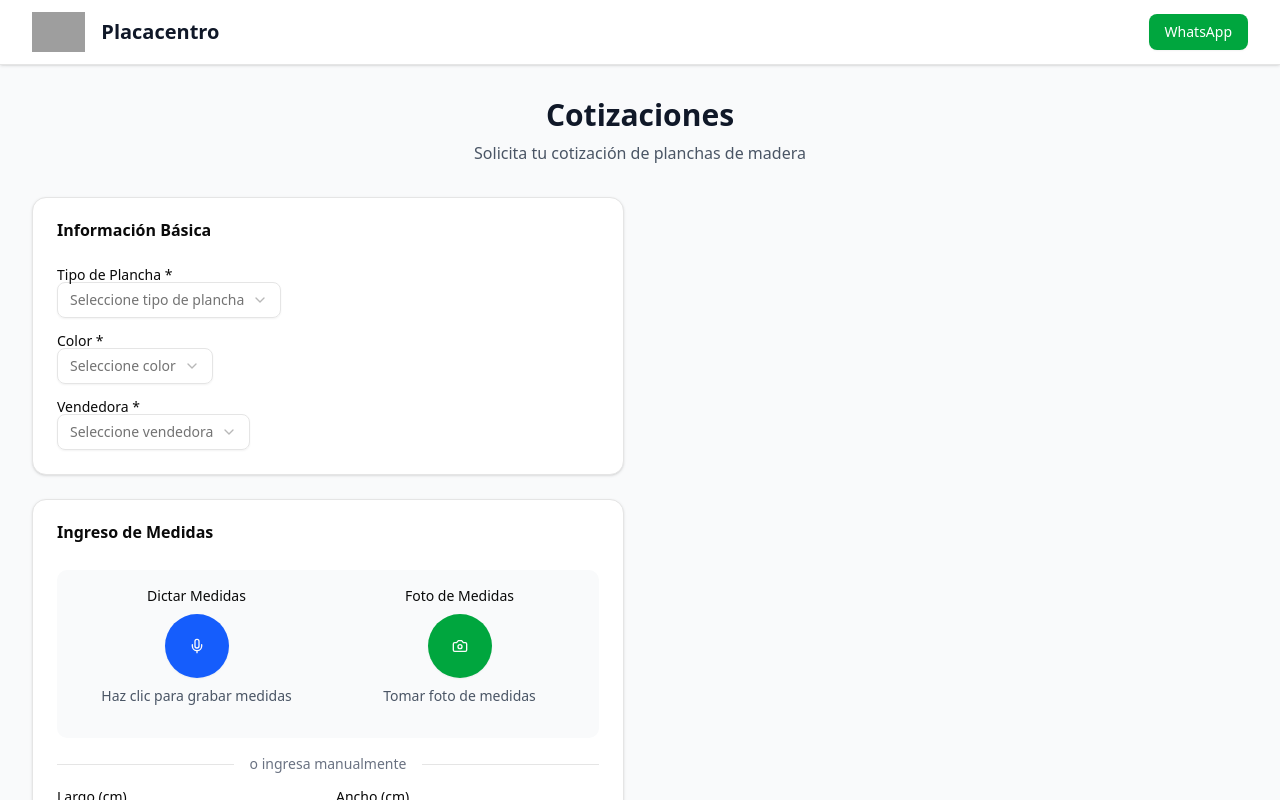
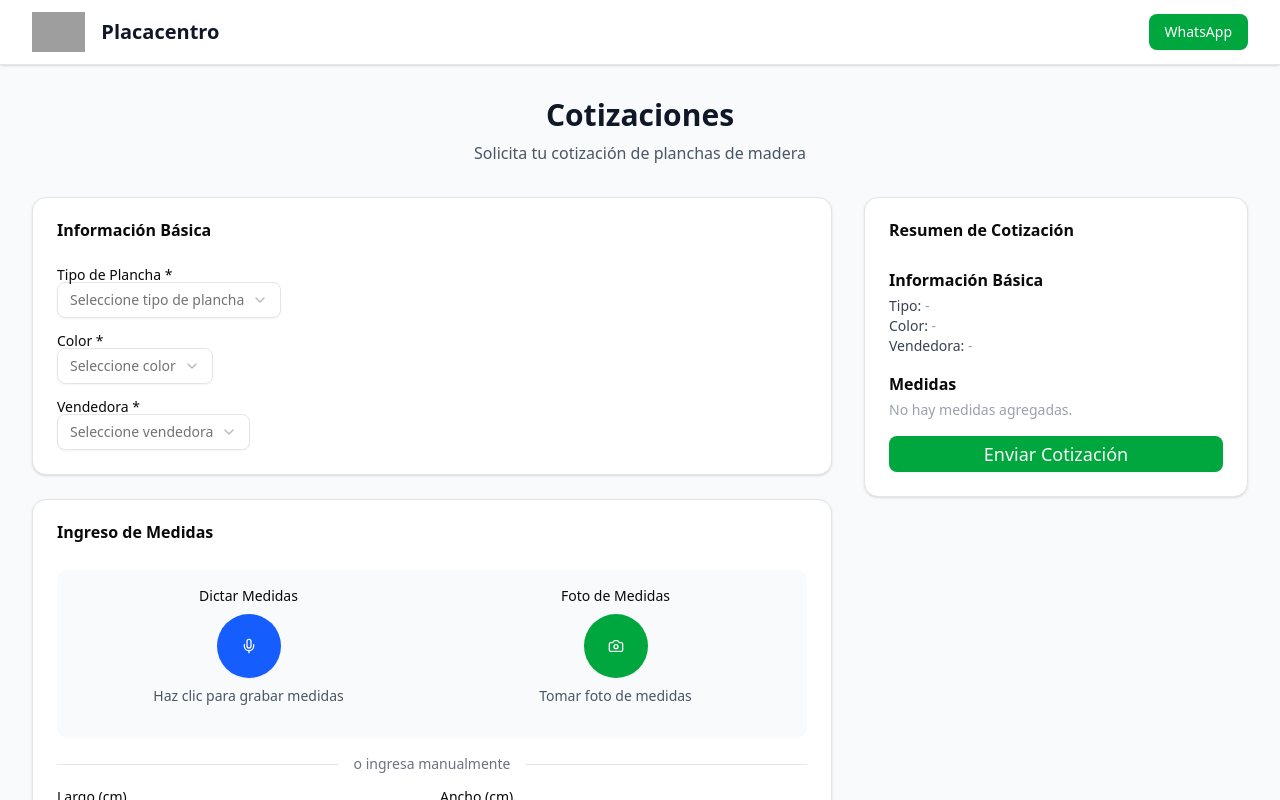
Before and after one commit to ObjetivoCesar/placacentro3, a React (Vite) app: page / in a window 1280 px wide. Shown: the top 800 px of the page. Built offline with nearby package versions, Linux system fonts and the light colour scheme; grey boxes are pictures that could not be loaded.

Commit message:
feat: agrega resumen de cotización con info básica, medidas y transcripción de voz

```diff
--- a/src/components/CotizacionForm.jsx
+++ b/src/components/CotizacionForm.jsx
@@ -36,6 +36,8 @@ const CotizacionForm = () => {
   const [medidas, setMedidas] = useState([])
   const [isLoading, setIsLoading] = useState(false)
   const [userId, setUserId] = useState(null)
+  // Estado para guardar la transcripción de voz
+  const [transcripcionVoz, setTranscripcionVoz] = useState('')
 
   useEffect(() => {
     let storedUserId = localStorage.getItem("placacentro_user_id")
@@ -124,6 +126,7 @@ const CotizacionForm = () => {
       // Reindexar todas las medidas
       return combinedMedidas.map((medida, index) => ({ ...medida, linea: index + 1 }))
     })
+    setTranscripcionVoz(transcriptionText || '')
     toast.success(`Se agregaron ${transcribedMeasures.length} medidas desde el audio.`)
   }
 
@@ -208,9 +211,9 @@ const CotizacionForm = () => {
 
 
    return (
-    <div className="grid grid-cols-1 lg:grid-cols-2 gap-8">
-      {/* Formulario Principal */}
-      <div className="space-y-6">
+    <div className="grid grid-cols-1 lg:grid-cols-3 gap-8">
+      {/* Formulario Principal (2/3) */}
+      <div className="lg:col-span-2 space-y-6">
         {/* Sección 1: Información Básica */}
         <Card>
           <CardHeader>
@@ -402,10 +405,49 @@ const CotizacionForm = () => {
             />
           </CardContent>
         </Card>
-
-        <Button onClick={enviarCotizacion} className="w-full py-3 text-lg bg-green-600 hover:bg-green-700" disabled={isLoading}>
-          {isLoading ? "Enviando..." : "Enviar Cotización"}
-        </Button>
+      </div>
+      {/* Resumen de Cotización (1/3) */}
+      <div className="lg:col-span-1 space-y-6">
+        <Card className="sticky top-6">
+          <CardHeader>
+            <CardTitle>Resumen de Cotización</CardTitle>
+          </CardHeader>
+          <CardContent className="space-y-4">
+            {/* Información Básica */}
+            <div>
+              <h4 className="font-semibold mb-1">Información Básica</h4>
+              <div className="text-sm text-gray-700">
+                <div>Tipo: <span className="font-medium">{formData.tipoPlancha || <span className='text-gray-400'>-</span>}</span></div>
+                <div>Color: <span className="font-medium">{formData.color || <span className='text-gray-400'>-</span>}</span></div>
+                <div>Vendedora: <span className="font-medium">{formData.vendedora || <span className='text-gray-400'>-</span>}</span></div>
+              </div>
+            </div>
+            {/* Medidas */}
+            <div>
+              <h4 className="font-semibold mb-1">Medidas</h4>
+              {medidas.length === 0 ? (
+                <div className="text-gray-400 text-sm">No hay medidas agregadas.</div>
+              ) : (
+                <ul className="text-sm list-disc pl-5 space-y-1">
+                  {medidas.map((medida, idx) => (
+                    <li key={idx}>{medida.descripcion}</li>
+                  ))}
+                </ul>
+              )}
+            </div>
+            {/* Transcripción de Voz */}
+            {transcripcionVoz && (
+              <div>
+                <h4 className="font-semibold mb-1">Transcripción de Voz</h4>
+                <div className="bg-gray-50 rounded p-2 text-xs text-gray-700 whitespace-pre-line">{transcripcionVoz}</div>
+              </div>
+            )}
+            {/* Botón Enviar Cotización */}
+            <Button onClick={enviarCotizacion} className="w-full py-3 text-lg bg-green-600 hover:bg-green-700" disabled={isLoading}>
+              {isLoading ? "Enviando..." : "Enviar Cotización"}
+            </Button>
+          </CardContent>
+        </Card>
       </div>
     </div>
 
```
